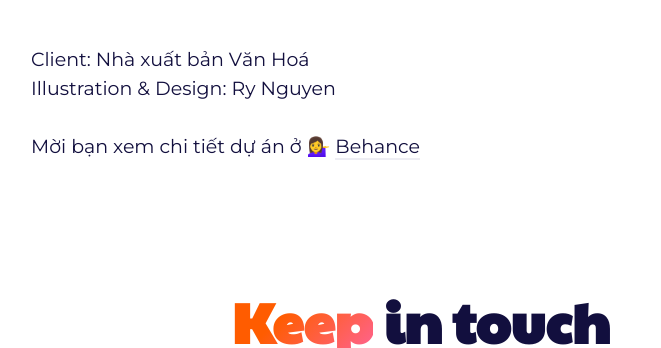
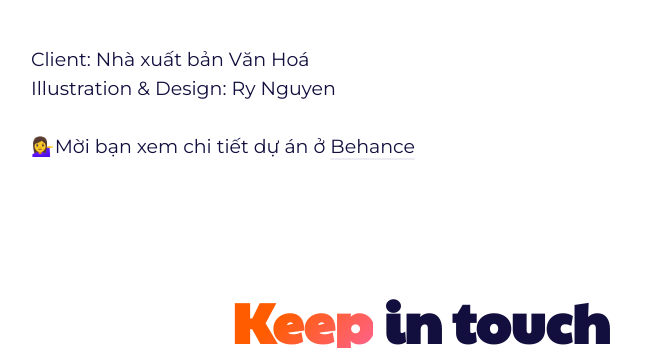
Before and after one commit to savanary/savanary.github.io, a Jekyll site: the page built from _projects/2019-03-16-tinh-yeu-o-toa-thu-bay.md, in a window 1280 px wide. Shown: the part 1150-1498 px from the top of the page, without its empty margins (219-880 px from the left). Built offline with Jekyll 4.4.1, drawn with Linux system fonts in a browser that asks for light colours.

Commit message:
WORK fix

```diff
--- a/_projects/2019-03-16-tinh-yeu-o-toa-thu-bay.md
+++ b/_projects/2019-03-16-tinh-yeu-o-toa-thu-bay.md
@@ -19,4 +19,4 @@ Client: Nhà xuất bản Văn Hoá <br>
 Illustration & Design: Ry Nguyen<br>
 
 
-Mời bạn xem chi tiết dự án ở 💁‍♀️ [Behance](https://www.behance.net/gallery/77610807/Coverbook-Tinh-yeu-toa-th-by)
+💁‍♀️Mời bạn xem chi tiết dự án ở  [Behance](https://www.behance.net/gallery/77610807/Coverbook-Tinh-yeu-toa-th-by)
```
Also changed, not shown: _projects/2021-01-19-ovaltine-tet-2021.md (+1 -1 lines).
